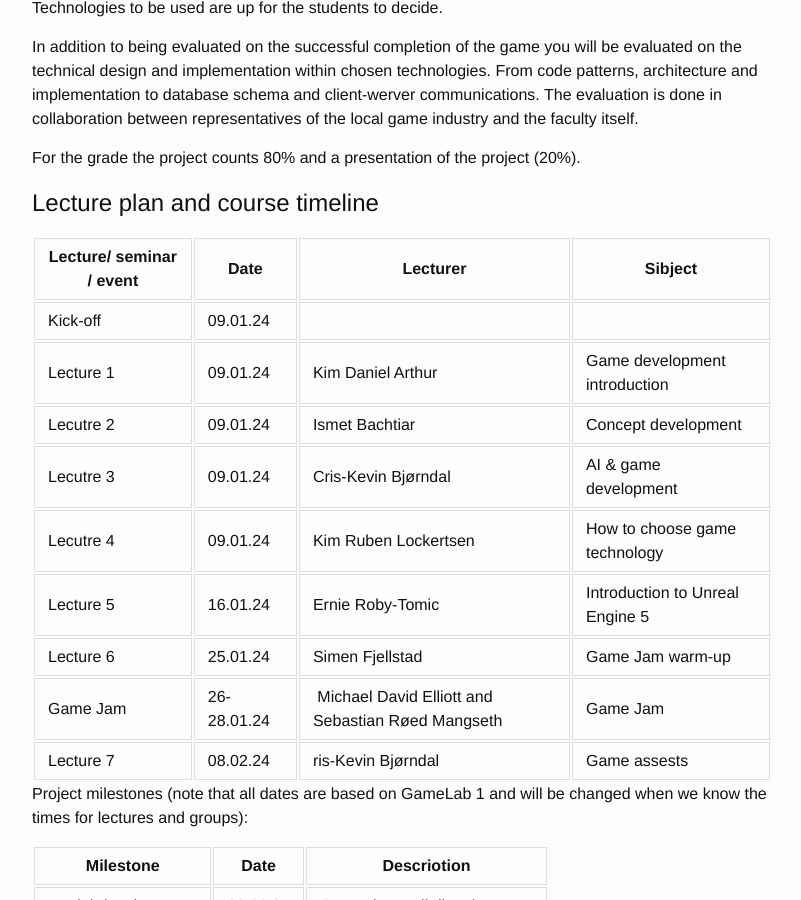
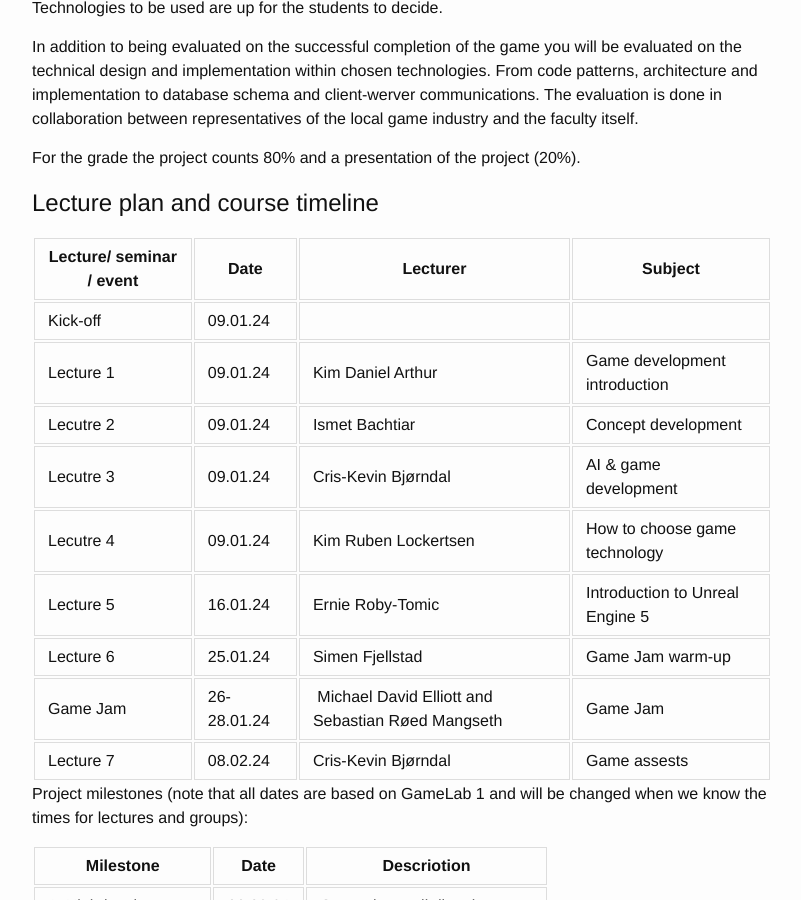
Before and after one commit to uit-gamelab-s24/uit-gamelab-s24.github.io, a Jekyll site: the page built from index.md, in a window 1280 px wide and 900 px high, scrolled down 1299 px. Shown: the whole window, without its empty margins (238-1039 px from the left). Built offline with Jekyll 4.4.1, drawn with Linux system fonts in a browser that asks for light colours; our own code applies the rules of GitHub Pages for plain Markdown files.

Commit message:
Update index.md

```diff
--- a/index.md
+++ b/index.md
@@ -48,7 +48,7 @@ For the grade the project counts 80% and a presentation of the project (20%).
 
 ## Lecture plan and course timeline
 
-| Lecture/ seminar / event | Date		   | Lecturer	  | Sibject  |
+| Lecture/ seminar / event | Date		   | Lecturer	  | Subject  |
 |--------------------------|-----------|-------------------|---------------------|
 | Kick-off                 | 09.01.24  |                   |                     |
 | Lecture 1                | 09.01.24  | Kim Daniel Arthur | Game development introduction |
@@ -58,7 +58,7 @@ For the grade the project counts 80% and a presentation of the project (20%).
 | Lecture 5                | 16.01.24  | Ernie Roby-Tomic  | Introduction to Unreal Engine 5 |
 | Lecture 6                | 25.01.24  | Simen Fjellstad   | Game Jam warm-up |
 | Game Jam                 | 26-28.01.24 | Michael David Elliott and  Sebastian Røed Mangseth | Game Jam |
-| Lecture 7                | 08.02.24  | ris-Kevin Bjørndal | Game assests |
+| Lecture 7                | 08.02.24  | Cris-Kevin Bjørndal | Game assests |
 
 Project milestones (note that all dates are based on GameLab 1 and will be changed when we know the times for lectures and  groups):
 
```
